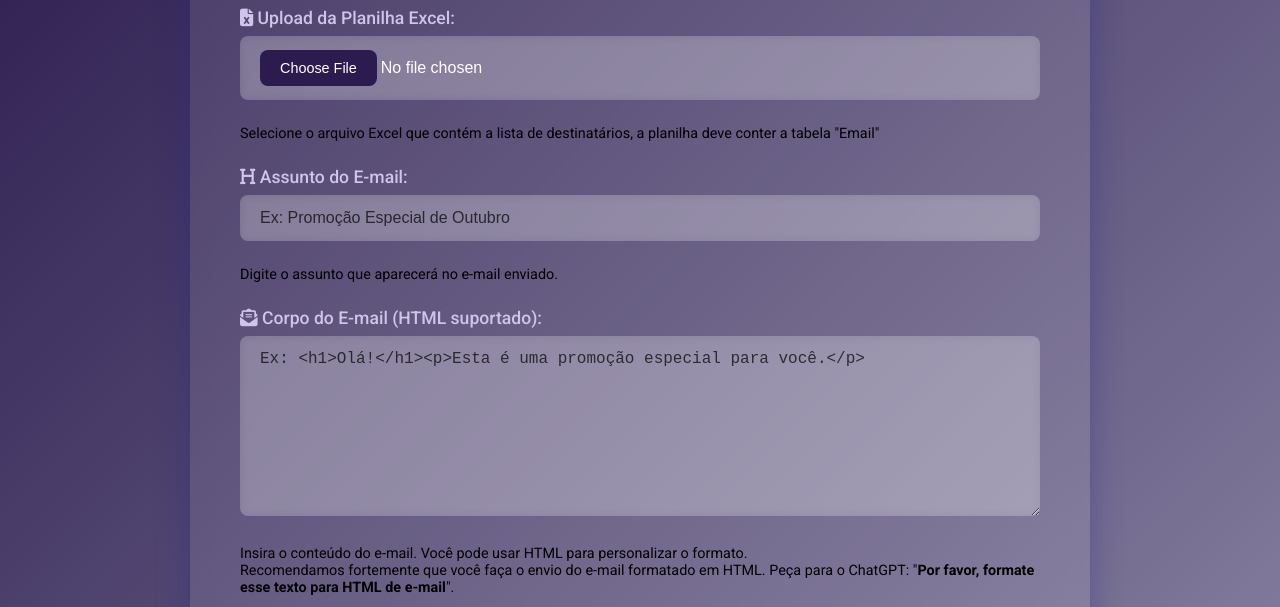
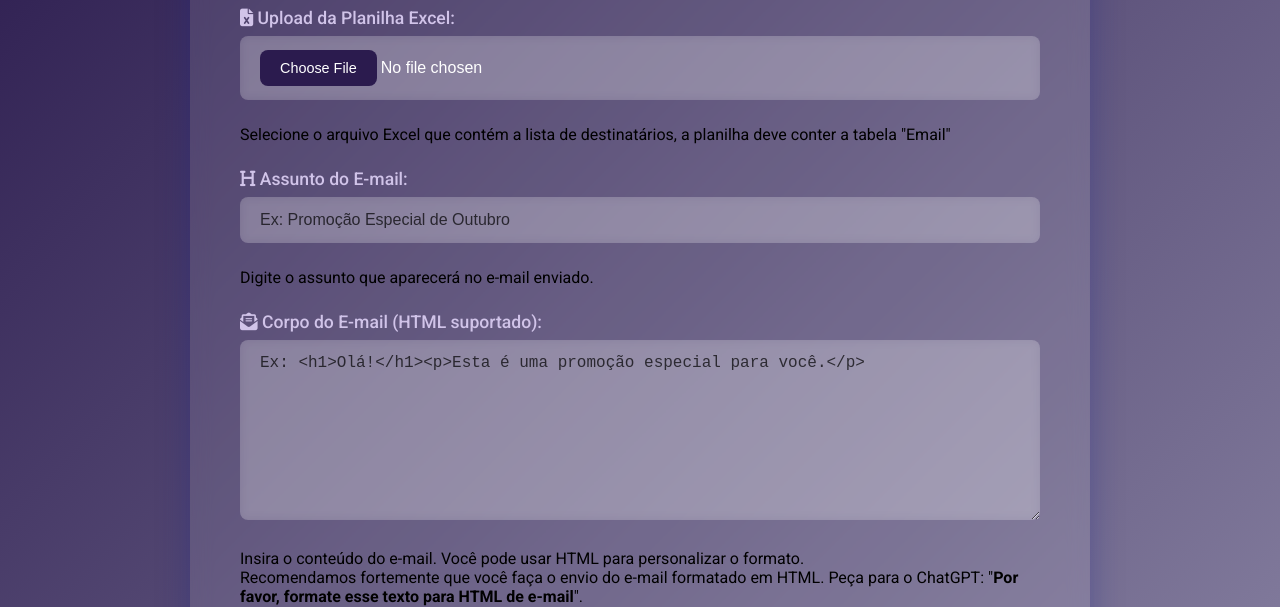
Before and after one commit to danLima1/disparoemailfront, a website: page index.html in a window 1280 px wide. Shown: the part 195-802 px from the top of the page. Drawn offline with Linux system fonts and the light colour scheme.

Commit message:
Update index.html

```diff
--- a/index.html
+++ b/index.html
@@ -137,7 +137,7 @@
 
         /* Descrições de Campos */
         .field-description {
-            font-size: 0.9em;
+            font-size: 16px;
             color: #000000; /* Cor preta para destaque */
             margin-top: 5px;
         }
```
